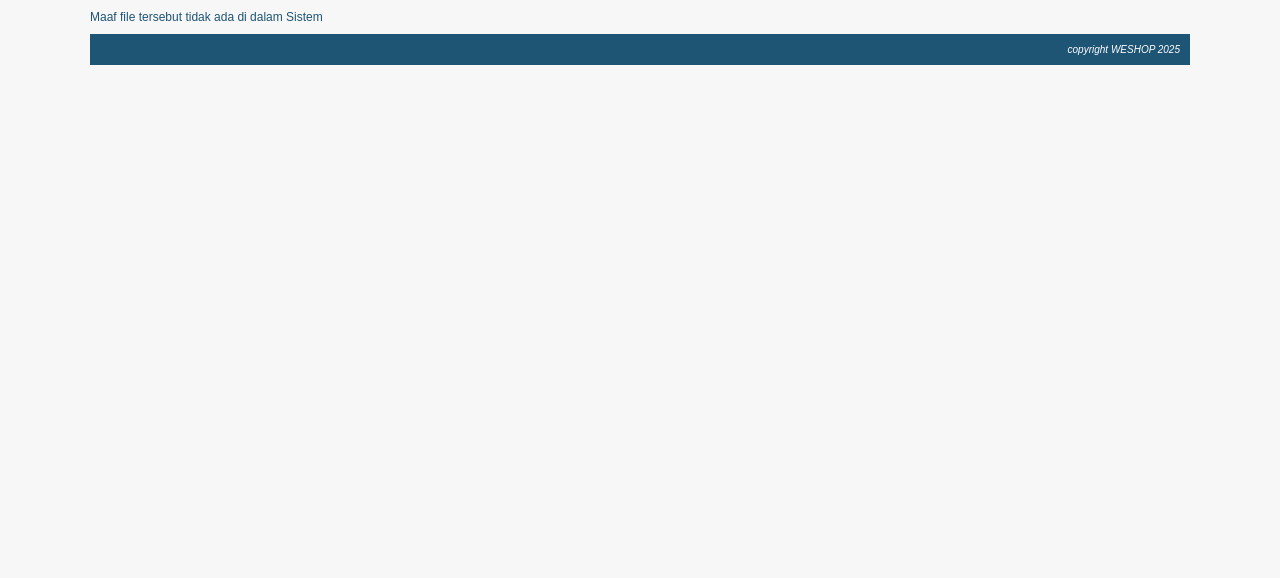
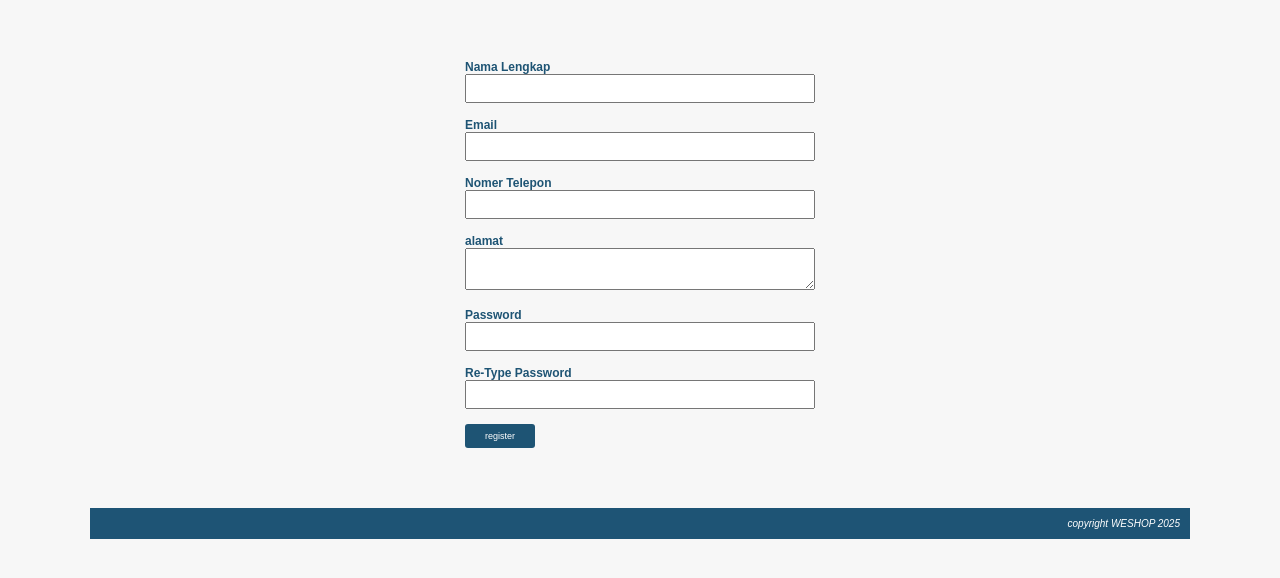
Before and after one commit to johansyahdiaz/online-shop-php, a PHP site: page /online-shop/index.php?page=register in a window 1280 px wide. Shown: the part 110-688 px from the top of the page. Run offline with PHP 8.4, Linux system fonts and the light colour scheme; some libraries are stand-ins or nearby versions.

Commit message:
style(register): create form and add css

```diff
--- a/css/style.css
+++ b/css/style.css
@@ -25,6 +25,7 @@ body {
 
 #container #header #menu #user {
   float: left;
+  color: white;
 }
 
 #container #header #menu #user a {
@@ -40,6 +41,7 @@ body {
   background: orange;
   padding: 2px 10px;
   border-radius: 3px;
+  text-decoration: none;
 }
 
 #container #header #menu #button-keranjang img {
@@ -47,7 +49,7 @@ body {
 }
 
 #container #footer {
-  background: #1e5474;
+  background: #1e5475;
   padding: 10px;
 }
 
@@ -63,3 +65,43 @@ body {
   padding: 10px 0px;
   overflow: hidden;
 }
+
+#container-user-akses {
+  width: 350px;
+  height: auto;
+  margin: 50px auto;
+}
+
+.element-form {
+  margin-bottom: 15px;
+}
+
+.element-form label {
+  display: block;
+  font-weight: bold;
+}
+
+.element-form span {
+  display: block;
+}
+
+.element-form span input[type="text"],
+.element-form span input[type="password"],
+.element-form span textarea {
+  width: 100%;
+  padding: 5px;
+  box-sizing: border-box;
+}
+
+.element-form span input[type="submit"] {
+  background: #1e5474;
+  border: none;
+  color: white;
+  padding: 7px 20px;
+  border-radius: 3px;
+  font-size: 9px;
+}
+
+.element-form span input[type="submit"]:hover {
+  background: orange;
+}
--- a/index.php
+++ b/index.php
@@ -13,7 +13,7 @@ $page = isset($_GET['page']) ? $_GET['page'] : false;
     <meta charset="UTF-8">
     <meta name="viewport" content="width=device-width, initial-scale=1.0">
     <title>WESHOP|Barang Elektronik</title>
-    <link rel="stylesheet" href="<?php echo BASE_URL . "css/style.css"; ?>">
+    <link href="<?php echo BASE_URL . "css/style.css"; ?>" type="text/css" rel="stylesheet" />
 </head>
 
 <body>
@@ -35,7 +35,7 @@ $page = isset($_GET['page']) ? $_GET['page'] : false;
 
         <div id="content">
             <?php
-            $filenames = "page.php";
+            $filenames = "$page.php";
 
             if (file_exists($filenames)) {
                 include_once($filenames);
--- /dev/null
+++ b/register.php
@@ -0,0 +1,45 @@
+<div id="container-user-akses">
+    <form action="<?php echo BASE_URL . "proses_register.php"; ?>" method="post">
+        <div class="element-form">
+            <label for="nama_lengkap">Nama Lengkap</label>
+            <span>
+                <input type="text" name="nama_lengkap">
+            </span>
+        </div>
+        <div class="element-form">
+            <label for="email">Email</label>
+            <span>
+                <input type="text" name="email">
+            </span>
+        </div>
+        <div class="element-form">
+            <label for="phone">Nomer Telepon</label>
+            <span>
+                <input type="text" name="phone">
+            </span>
+        </div>
+        <div class="element-form">
+            <label for="alamat">alamat</label>
+            <span>
+                <textarea name="alamat"></textarea>
+            </span>
+        </div>
+        <div class="element-form">
+            <label for="password">Password</label>
+            <span>
+                <input type="password" name="password">
+            </span>
+        </div>
+        <div class="element-form">
+            <label for="re-password">Re-Type Password</label>
+            <span>
+                <input type="password" name="re-password">
+            </span>
+        </div>
+        <div class="element-form">
+            <span>
+                <input type="submit" value="register">
+            </span>
+        </div>
+    </form>
+</div>
```
